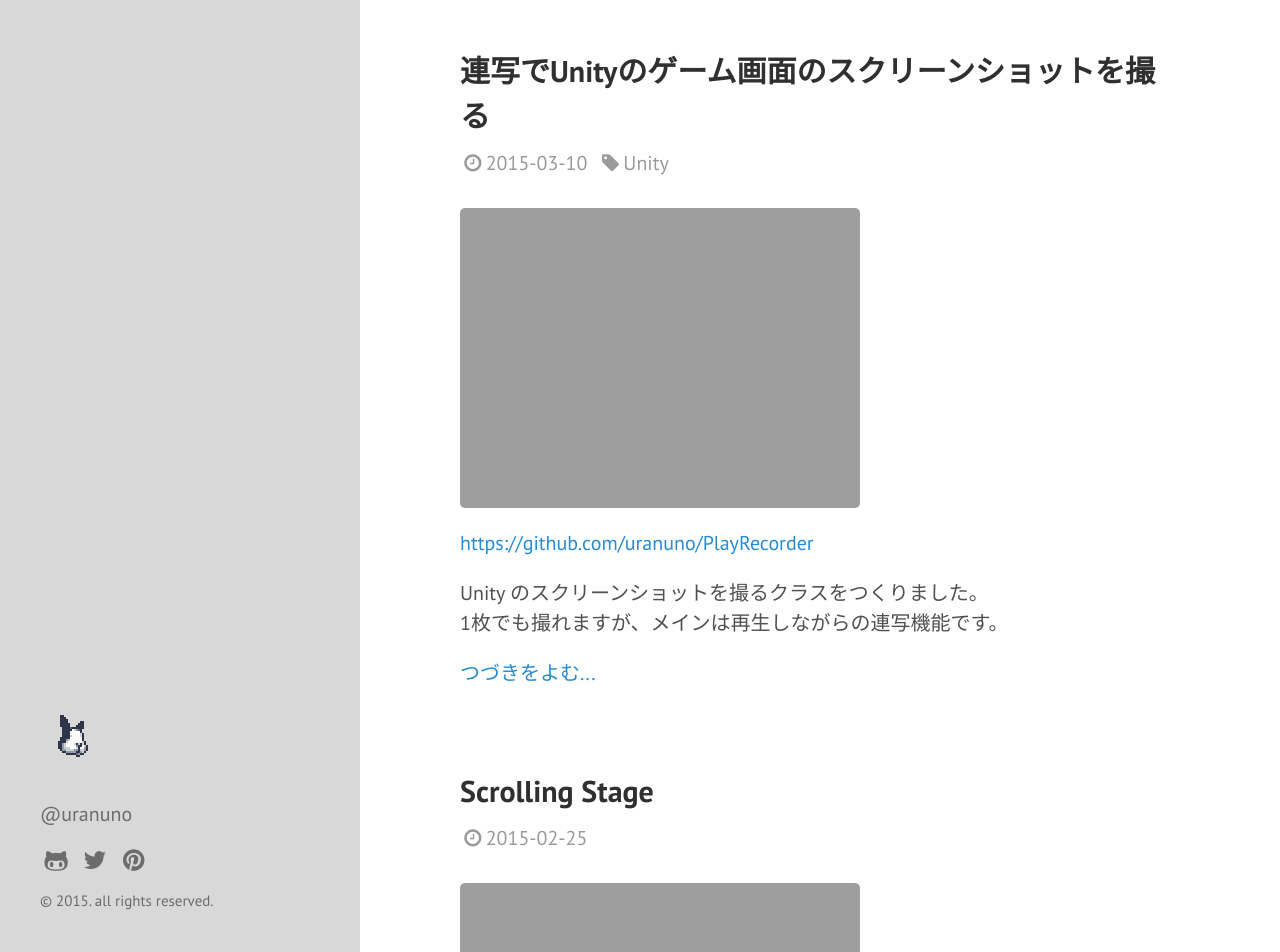
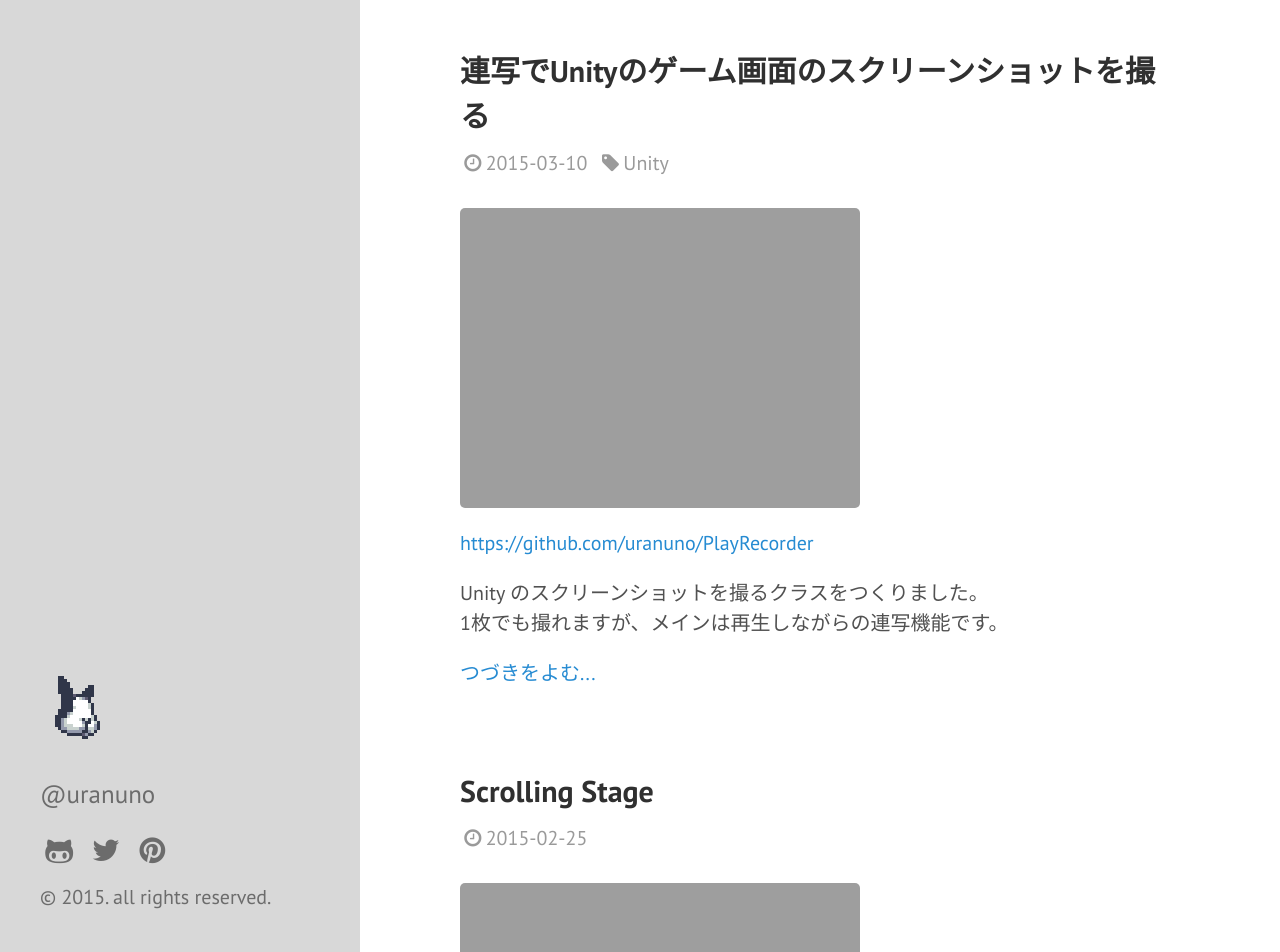
Before and after one commit to uranuno/uranuno.github.io, a Jekyll site: the page built from index.html, in a window 1280 px wide and 1400 px high, scrolled down 364 px. Shown: the part 448-1400 px from the top of the window. Built offline with Jekyll 4.4.1, drawn with Linux system fonts in a browser that asks for light colours; nearby versions of some CDN libraries; Markdown is read by kramdown in place of the engine named in the settings; the list of posts is cut into pages by our own code.

Commit message:
サイドバー修正の修正

```diff
--- a/_includes/sidebar.html
+++ b/_includes/sidebar.html
@@ -3,7 +3,7 @@
     <div class="sidebar-about">
       <h1>
         <a href="{{ site.baseurl }}">
-          <img src="{{ site.baseurl }}public/logo@2x.gif" alt="{{ site.title }}" width="64" height="64">
+          <img src="{{ site.baseurl }}public/logo@2x.gif" alt="{{ site.title }}" width="72" height="72">
         </a>
       </h1>
     </div>
--- a/public/css/nunomemo.css
+++ b/public/css/nunomemo.css
@@ -32,12 +32,13 @@
 
 /* Sidebar nav */
 .sidebar-nav {
+  font-size: 1.25rem;
   margin-bottom: 0.5rem;
 }
 
 /* Author links */
 .author-links {
-  font-size: 1.25rem;
+  font-size: 1.5rem;
   margin-bottom: 0.5rem;
 }
 .author-links a {
@@ -46,7 +47,7 @@
 
 /* copy */
 .copy {
-  font-size: 0.75rem;
+  font-size: 1rem;
 }
 
 /* Date and Tag */
```
Also changed, not shown: public/logo@2x.gif.
